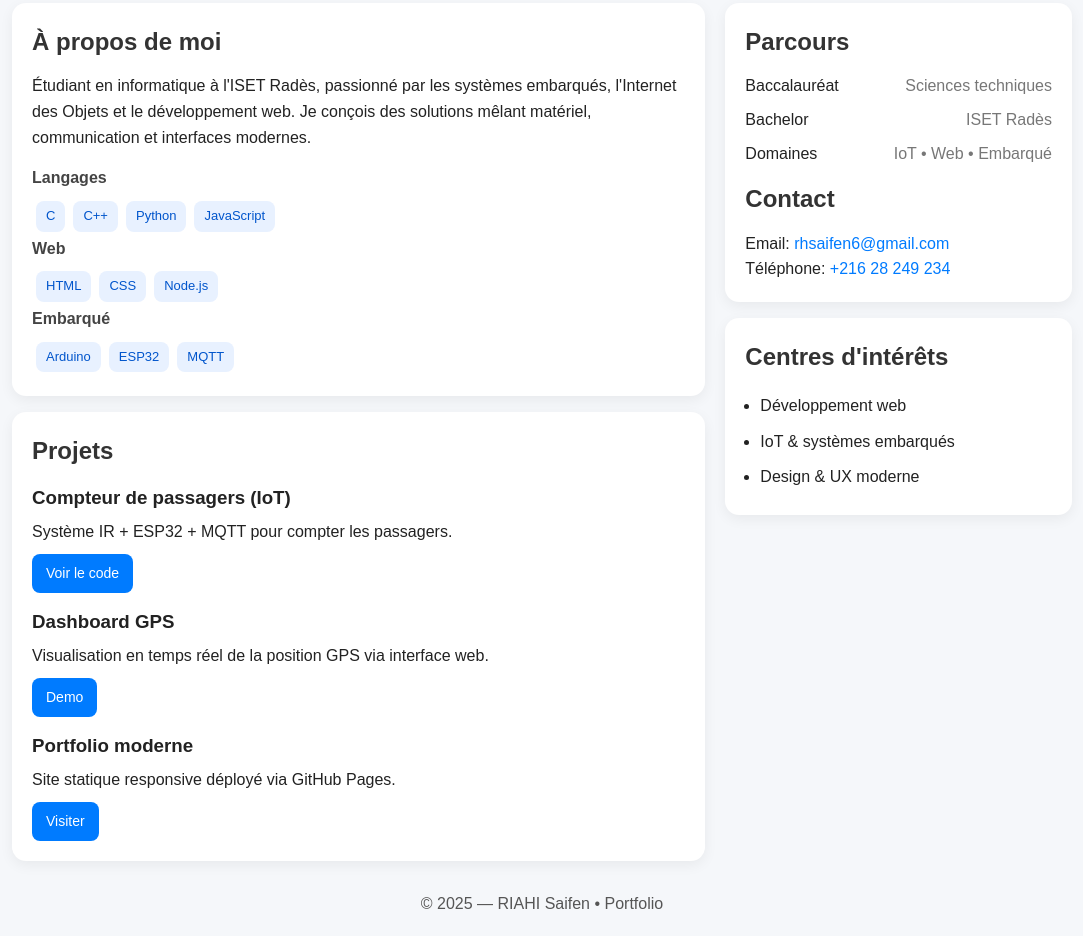
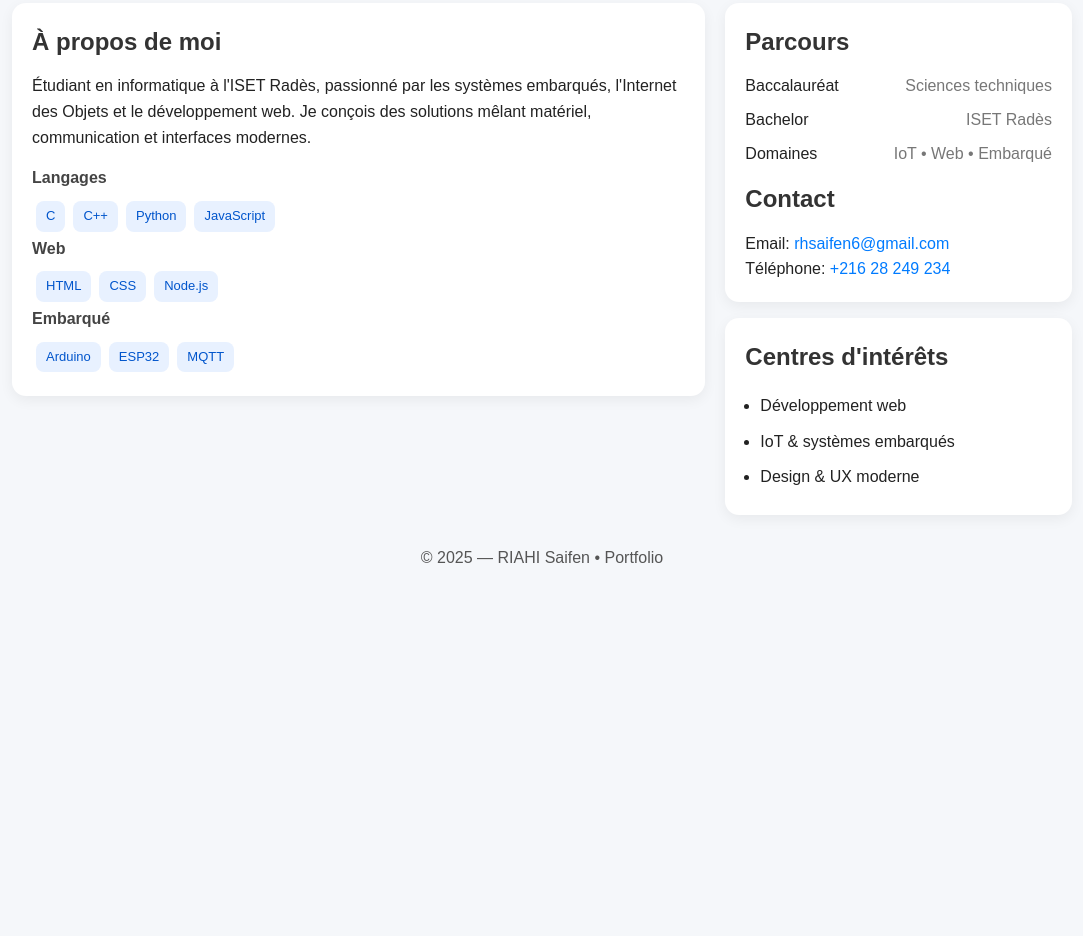
Before and after one commit to saifenrh/site-web, a plain HTML site: page index.html in a window 1280 px wide. Shown: the part 167-1103 px from the top of the page, without its empty margins (98-1181 px from the left). After the commit the page ends 800 px from the top, so only its background shows below. Drawn offline with Linux system fonts and the light colour scheme.

Commit message:
Add files via upload

```diff
--- a/index.html
+++ b/index.html
@@ -41,28 +41,7 @@
                     </div>
                 </section>
 
-                <section class="card" style="margin-top:16px">
-                    <h2>Projets</h2>
-                    <div class="projects">
-                        <article class="project">
-                            <h3>Compteur de passagers (IoT)</h3>
-                            <p>Système IR + ESP32 + MQTT pour compter les passagers.</p>
-                            <a class="btn" href="#">Voir le code</a>
-                        </article>
 
-                        <article class="project">
-                            <h3>Dashboard GPS</h3>
-                            <p>Visualisation en temps réel de la position GPS via interface web.</p>
-                            <a class="btn" href="#">Demo</a>
-                        </article>
-
-                        <article class="project">
-                            <h3>Portfolio moderne</h3>
-                            <p>Site statique responsive déployé via GitHub Pages.</p>
-                            <a class="btn" href="#">Visiter</a>
-                        </article>
-                    </div>
-                </section>
             </main>
 
             <aside>
```
